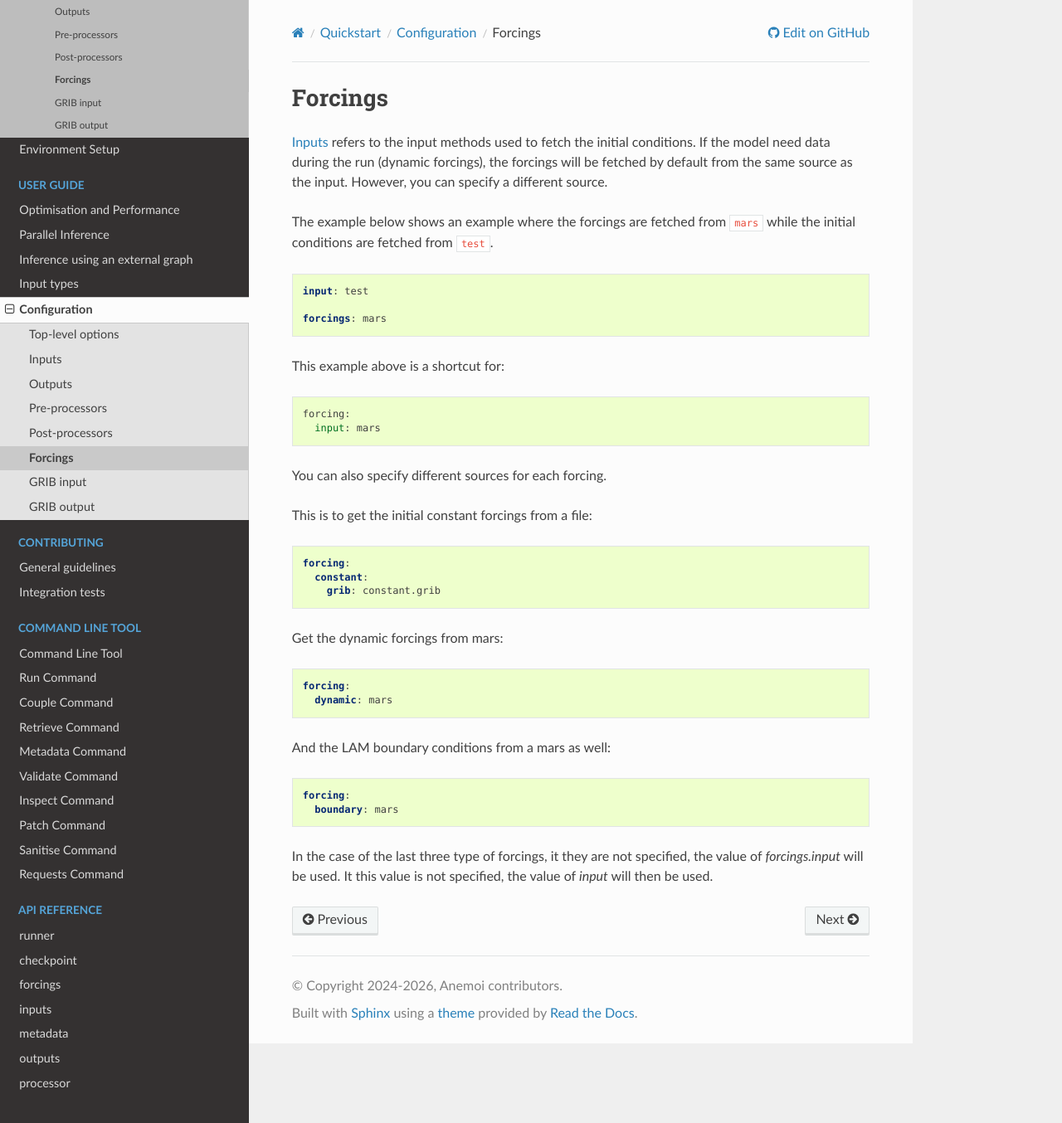
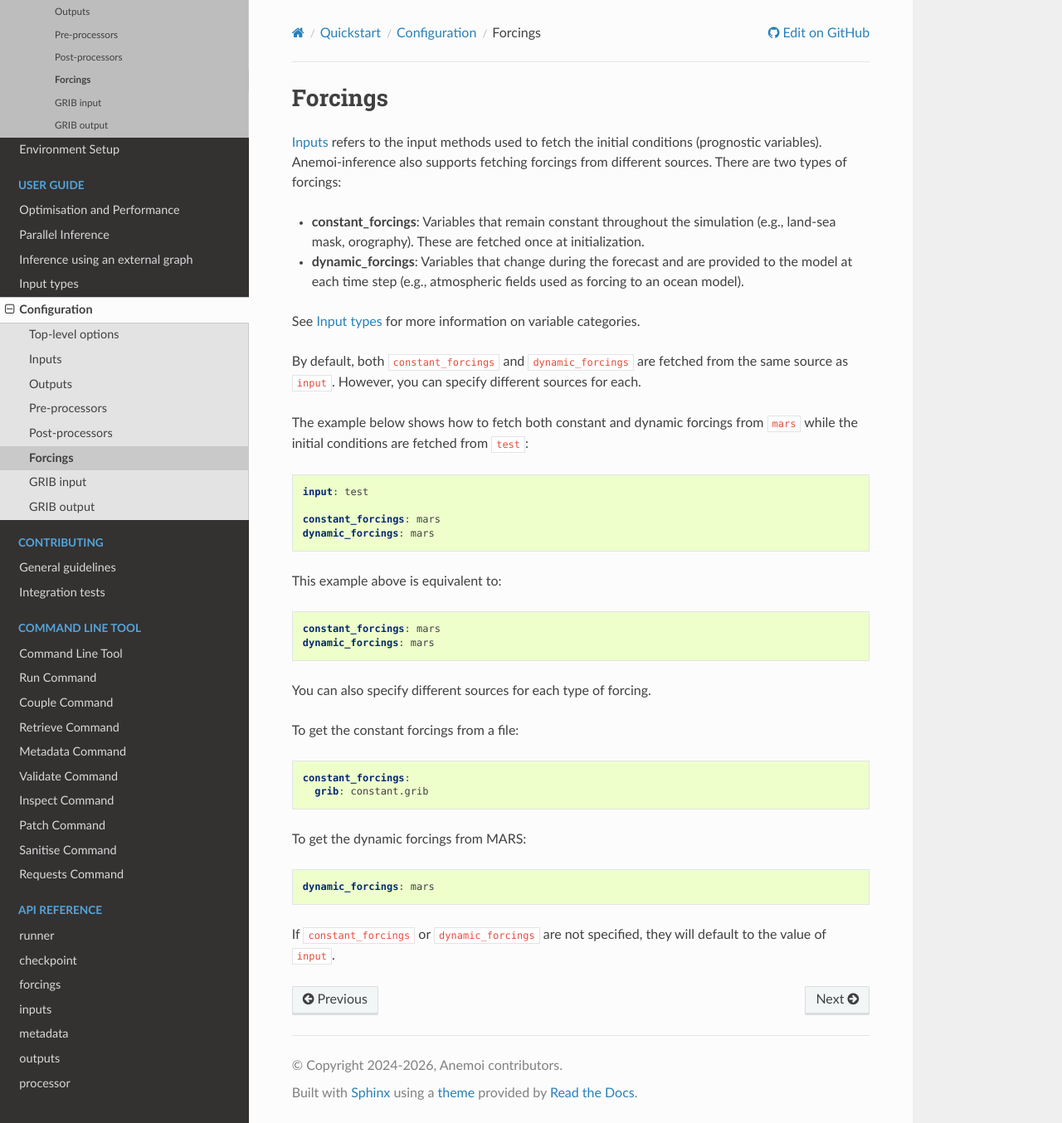
Before and after one commit to ecmwf/anemoi-inference, a Sphinx documentation site: the page built from docs/inference/configs/forcings.rst, in a window 1280 px wide and 1354 px high. Shown: the whole window at 83% size. Built offline with Sphinx 7.4.7 and the Read the Docs theme 3.1.0, drawn with Linux system fonts in a browser that asks for light colours; the version number could not be read and is left out.

Commit message:
Update forcings documentation to reflect new config structure from PR #262
Co-authored-by: HCookie <48088699+HCookie@users.noreply.github.com>

```diff
--- a/docs/inference/configs/forcings.rst
+++ b/docs/inference/configs/forcings.rst
@@ -5,37 +5,46 @@
 ##########
 
 :ref:`inputs` refers to the input methods used to fetch the initial
-conditions. If the model need data during the run (dynamic forcings),
-the forcings will be fetched by default from the same source as the
-input. However, you can specify a different source.
+conditions (prognostic variables). Anemoi-inference also supports
+fetching forcings from different sources. There are two types of
+forcings:
 
-The example below shows an example where the forcings are fetched from
-``mars`` while the initial conditions are fetched from ``test``.
+- **constant_forcings**: Variables that remain constant throughout the
+  simulation (e.g., land-sea mask, orography). These are fetched once
+  at initialization.
+
+- **dynamic_forcings**: Variables that change during the forecast and
+  are provided to the model at each time step (e.g., atmospheric fields
+  used as forcing to an ocean model).
+
+See :ref:`input-types` for more information on variable categories.
+
+By default, both ``constant_forcings`` and ``dynamic_forcings`` are
+fetched from the same source as ``input``. However, you can specify
+different sources for each.
+
+The example below shows how to fetch both constant and dynamic forcings
+from ``mars`` while the initial conditions are fetched from ``test``:
 
 .. literalinclude:: yaml/forcings_1.yaml
    :language: yaml
 
-This example above is a shortcut for:
+This example above is equivalent to:
 
 .. literalinclude:: yaml/forcings_2.yaml
+   :language: yaml
 
-You can also specify different sources for each forcing.
+You can also specify different sources for each type of forcing.
 
-This is to get the initial constant forcings from a file:
+To get the constant forcings from a file:
 
 .. literalinclude:: yaml/forcings_3.yaml
    :language: yaml
 
-Get the dynamic forcings from mars:
+To get the dynamic forcings from MARS:
 
 .. literalinclude:: yaml/forcings_4.yaml
    :language: yaml
 
-And the LAM boundary conditions from a mars as well:
-
-.. literalinclude:: yaml/forcings_5.yaml
-   :language: yaml
-
-In the case of the last three type of forcings, it they are not
-specified, the value of `forcings.input` will be used. It this value is
-not specified, the value of `input` will then be used.
+If ``constant_forcings`` or ``dynamic_forcings`` are not specified, they
+will default to the value of ``input``.
--- a/docs/inference/configs/yaml/forcings_1.yaml
+++ b/docs/inference/configs/yaml/forcings_1.yaml
@@ -1,3 +1,4 @@
 input: test
 
-forcings: mars
+constant_forcings: mars
+dynamic_forcings: mars
--- a/docs/inference/configs/yaml/forcings_2.yaml
+++ b/docs/inference/configs/yaml/forcings_2.yaml
@@ -1,2 +1,2 @@
-forcing:
-  input: mars
+constant_forcings: mars
+dynamic_forcings: mars
--- a/docs/inference/configs/yaml/forcings_3.yaml
+++ b/docs/inference/configs/yaml/forcings_3.yaml
@@ -1,3 +1,2 @@
-forcing:
-  constant:
-    grib: constant.grib
+constant_forcings:
+  grib: constant.grib
--- a/docs/inference/configs/yaml/forcings_4.yaml
+++ b/docs/inference/configs/yaml/forcings_4.yaml
@@ -1,2 +1 @@
-forcing:
-  dynamic: mars
+dynamic_forcings: mars
--- a/docs/inference/configs/yaml/forcings_5.yaml
+++ /dev/null
@@ -1,2 +0,0 @@
-forcing:
-  boundary: mars
```
Also changed, not shown: docs/inference/configs/inputs.rst (+4 -3 lines).
